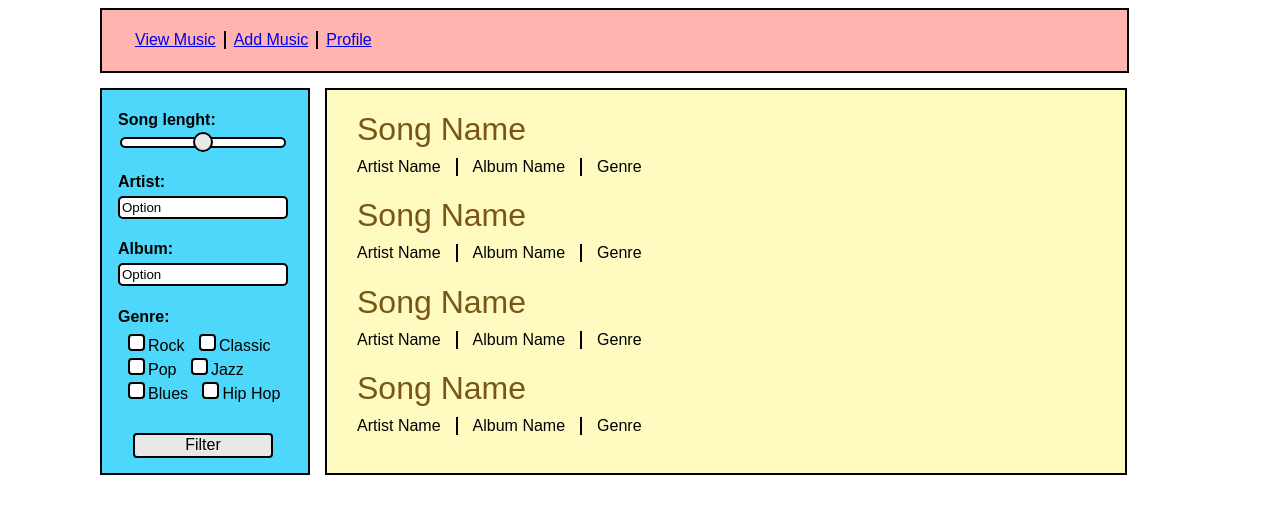
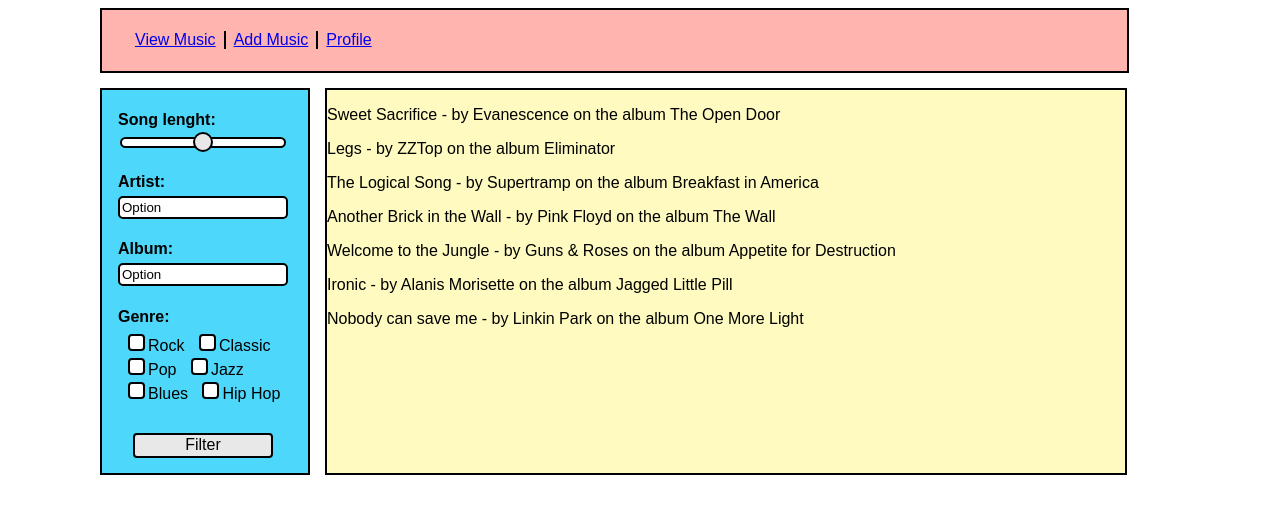
Before and after one commit to cleverbek1991/music-history, a plain HTML site: page index.html in a window 1280 px wide. Drawn offline with Linux system fonts and the light colour scheme.

Commit message:
MusicHistory Version 2

```diff
--- a/index.html
+++ b/index.html
@@ -48,7 +48,8 @@
 			</div>
 
 			<div class="main">
-				<div class="type">
+
+				<!-- <div class="type">
 					<h1>Song Name</h1>
 					<ul>
 						<li>Artist Name</li>
@@ -79,10 +80,11 @@
 						<li>Album Name</li>
 						<li>Genre</li>
 					</ul>
-				</div>
+				</div> -->
 
 			</div>
 		</div>
 	</div>
+	<script type="text/javascript" src="javascript/main.js"></script>
 </body>
 </html>
--- a/javascript/main.js
+++ b/javascript/main.js
@@ -0,0 +1,20 @@
+console.log('test');
+var songs = [];
+
+songs[songs.length] = "Legs > by Z*ZTop on the album Eliminator";
+songs[songs.length] = "The Logical Song > by Supertr@amp on the album Breakfast in America";
+songs[songs.length] = "Another Brick in the Wall > by Pink Floyd on the album The Wall";
+songs[songs.length] = "Welco(me to the Jungle > by Guns & Roses on the album Appetite for Destruction";
+songs[songs.length] = "Ironi!c > by Alanis Moris*ette on the album Jagged Little Pill";
+
+songs.push('Nobody can save me - by Linkin Park on the album One More Light');
+songs.unshift('Sweet Sacrifice - by Evanescence on the album The Open Door');
+
+for (var i = 0; i < songs.length; i++) {
+	var replaceSong = songs[i];
+	replaceSong = replaceSong.replace('>', '-');
+	replaceSong = replaceSong.replace(/[*\@\!\(]/g, '');
+	console.log(replaceSong);
+	var divClassMain = document.querySelector('.main');
+	divClassMain.innerHTML += '<p>' + replaceSong + '</p>';
+}
```
